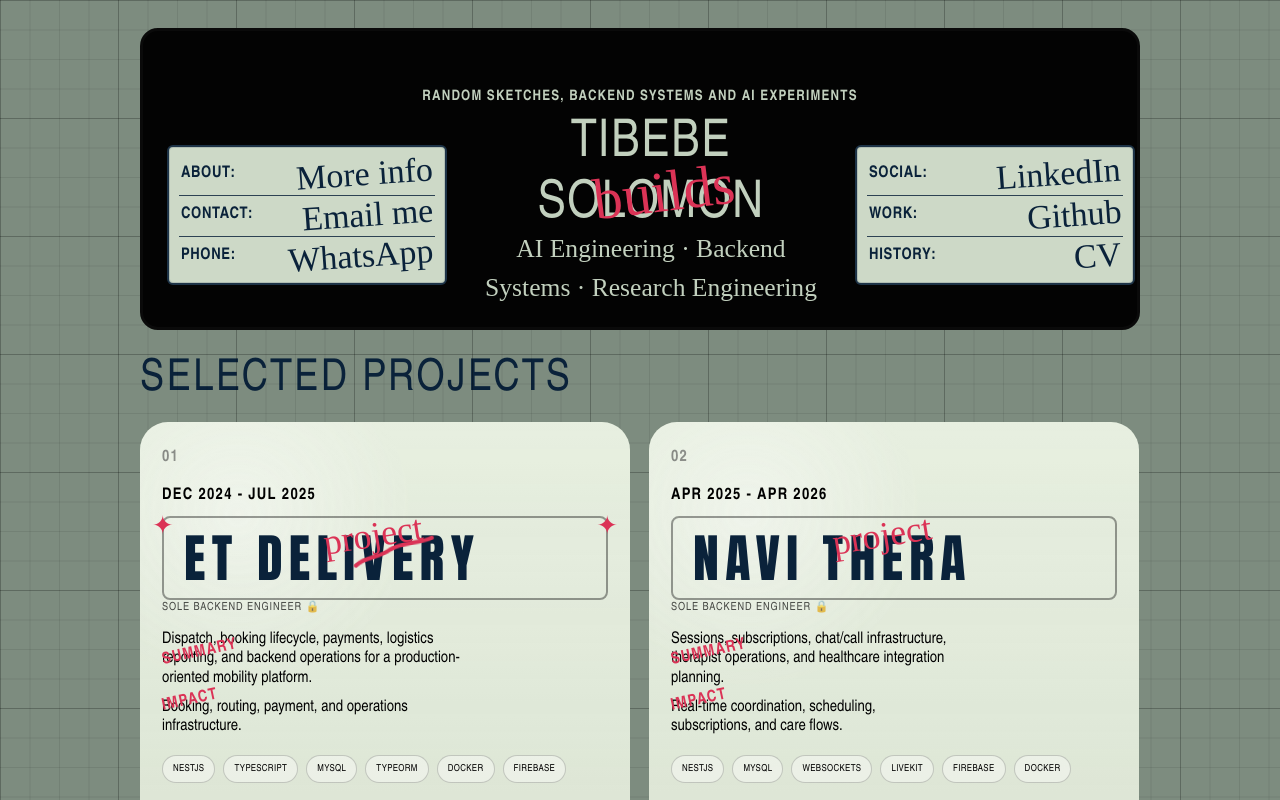
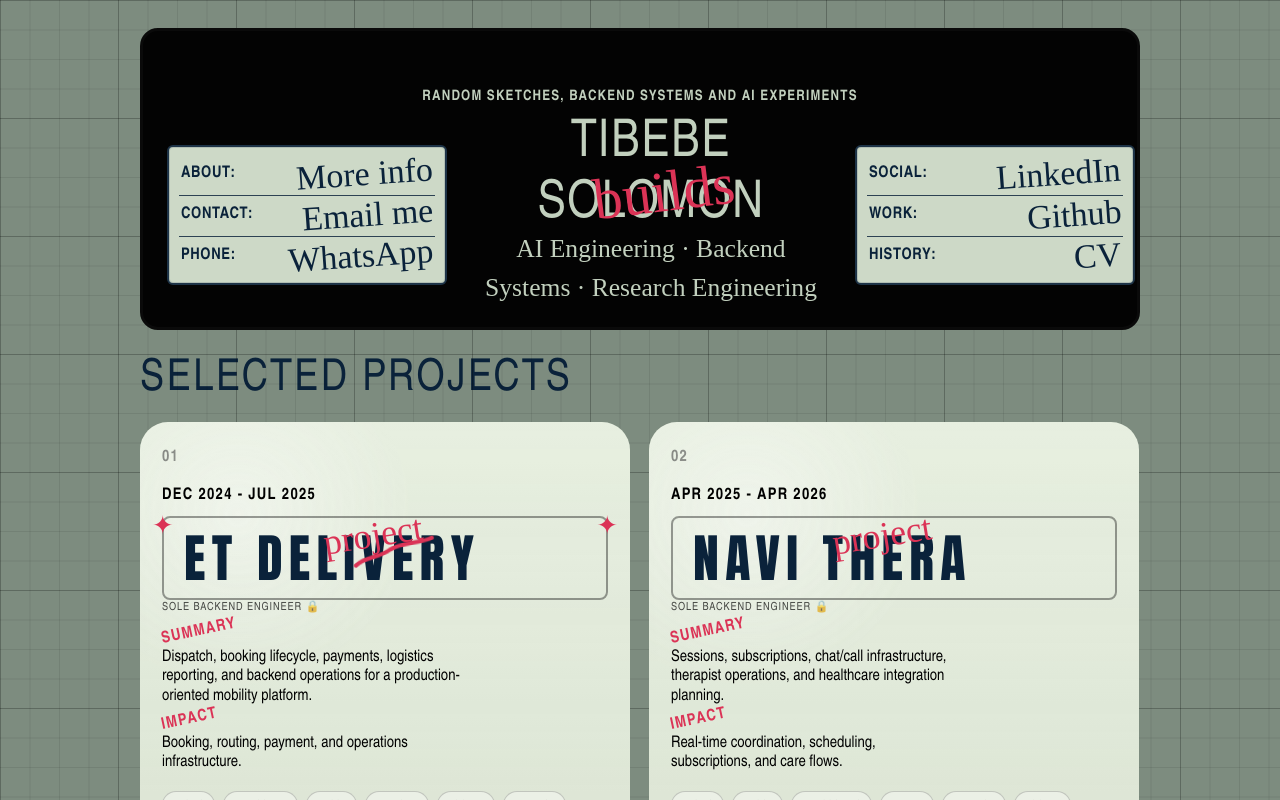
Before and after one commit to Tibex88/portfolio-site, a Vue app: page / in a window 1280 px wide. Shown: the top 800 px of the page. Built offline with nearby package versions, Linux system fonts and the light colour scheme.

Commit message:
fix: separate project summary and impact labels

```diff
--- a/src/styles/base.css
+++ b/src/styles/base.css
@@ -572,10 +572,10 @@ h2 {
   content: "Impact";
 }
 
-.project-card__summary
+.project-card__summary,
 .project-card__impact {
   position: relative;
-  padding-left: 12px;
+  padding-top: 18px;
 }
 
 .project-card__summary::before,
@@ -583,16 +583,15 @@ h2 {
   display: block;
   color: var(--accent);
   font-family: var(--ui-font);
-  font-size: calc(16px);
+  font-size: 16px;
   font-weight: 700;
   letter-spacing: 0.08em;
   text-transform: uppercase;
-  margin-bottom: 6px;
-  rotate: -12deg;
   position: absolute;
-  margin-bottom: 6px;
-  bottom: 20px;
-
+  top: 0;
+  left: 0;
+  transform: rotate(-12deg);
+  transform-origin: left center;
 }
 
 .project-card__impact {
```
